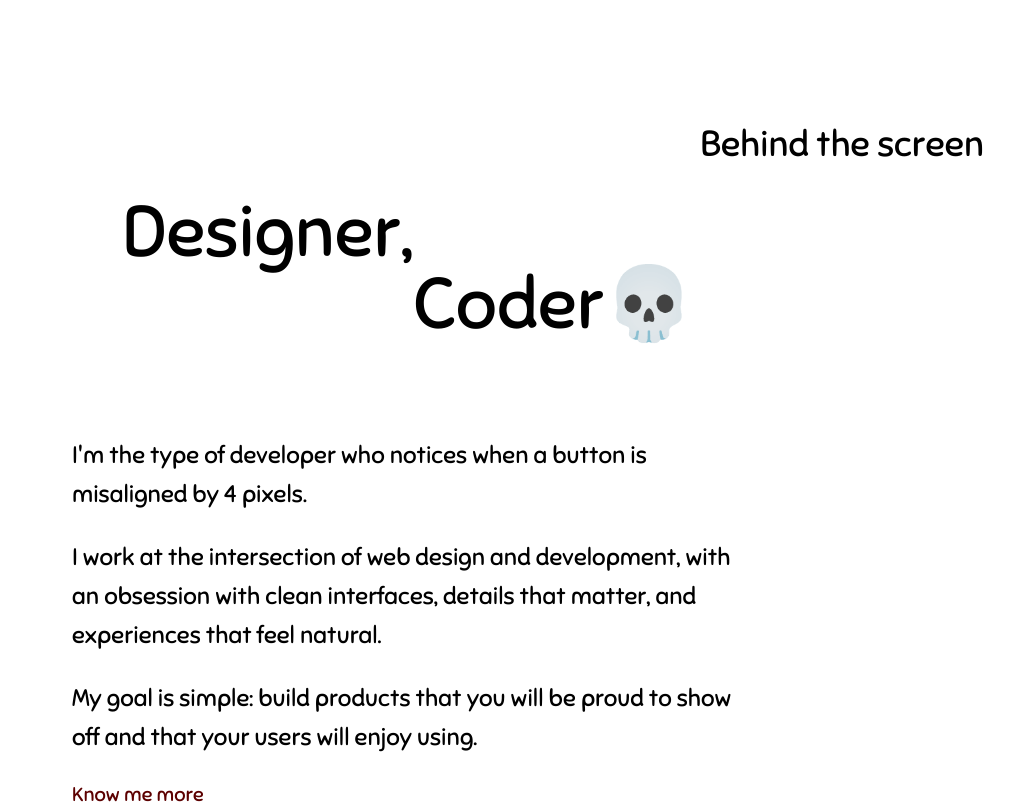
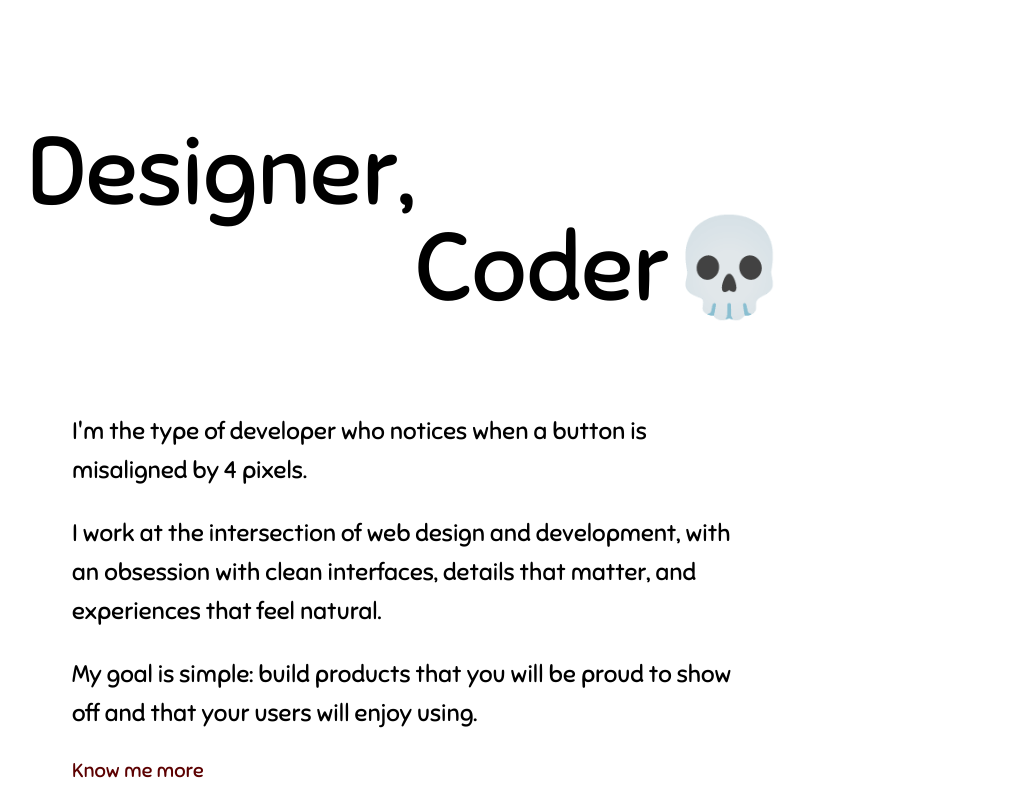
Before and after one commit to Rahim10020/rahim.design, a React (Vite) app: page / in a window 1280 px wide. Shown: the part 780-1584 px from the top of the page, without its empty margins (232-1246 px from the left). Built offline with nearby package versions, Linux system fonts and the light colour scheme; no server answers.

Commit message:
fixing about section design

```diff
--- a/src/_components/sections/AboutSection.tsx
+++ b/src/_components/sections/AboutSection.tsx
@@ -8,11 +8,6 @@ export default function AboutSection() {
     <section className="flex w-full my-section bg-background">
       <div className="max-w-350 mx-auto flex w-full px-page-x">
         <div className="mx-auto w-full max-w-6xl py-block mt-block space-y-block">
-          {/* Titre de section — desktop only */}
-          <div className="hidden lg:flex justify-end">
-            <h2 className="text-2xl md:text-4xl font-medium">{t.behind}</h2>
-          </div>
-
           {/* Titre mobile */}
           <h2 className="lg:hidden text-4xl md:text-5xl lg:text-4xl font-medium text-foreground text-center">
             {t.behind}
@@ -20,11 +15,11 @@ export default function AboutSection() {
 
           <div>
             {/* Titres desktop : Codeur commence à la fin de Designer. */}
-            <div className="hidden mb-24 w-fit mx-auto lg:grid grid-cols-[max-content_max-content]">
-              <h2 className="col-start-1 row-start-1 text-4xl md:text-7xl font-medium text-foreground">
+            <div className="hidden mb-24 max-w-6xl w-fit mx-auto lg:grid grid-cols-[max-content_max-content]">
+              <h2 className="col-start-1 row-start-1 text-4xl md:text-8xl font-medium text-foreground">
                 {t.designer}
               </h2>
-              <h2 className="col-start-2 row-start-2 text-4xl md:text-7xl font-medium text-foreground">
+              <h2 className="col-start-2 row-start-2 text-4xl md:text-8xl font-medium text-foreground">
                 {t.coder}
               </h2>
             </div>
```
